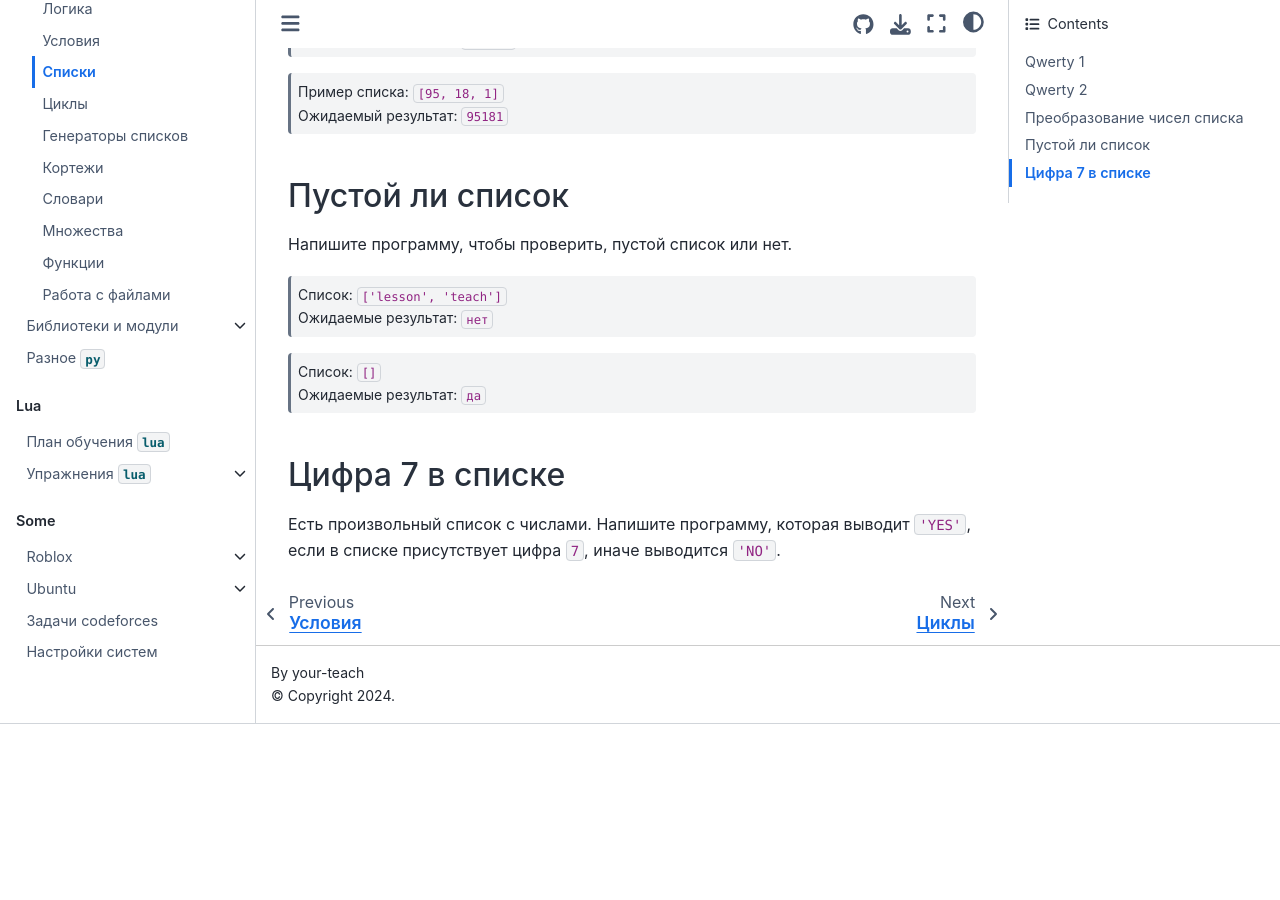
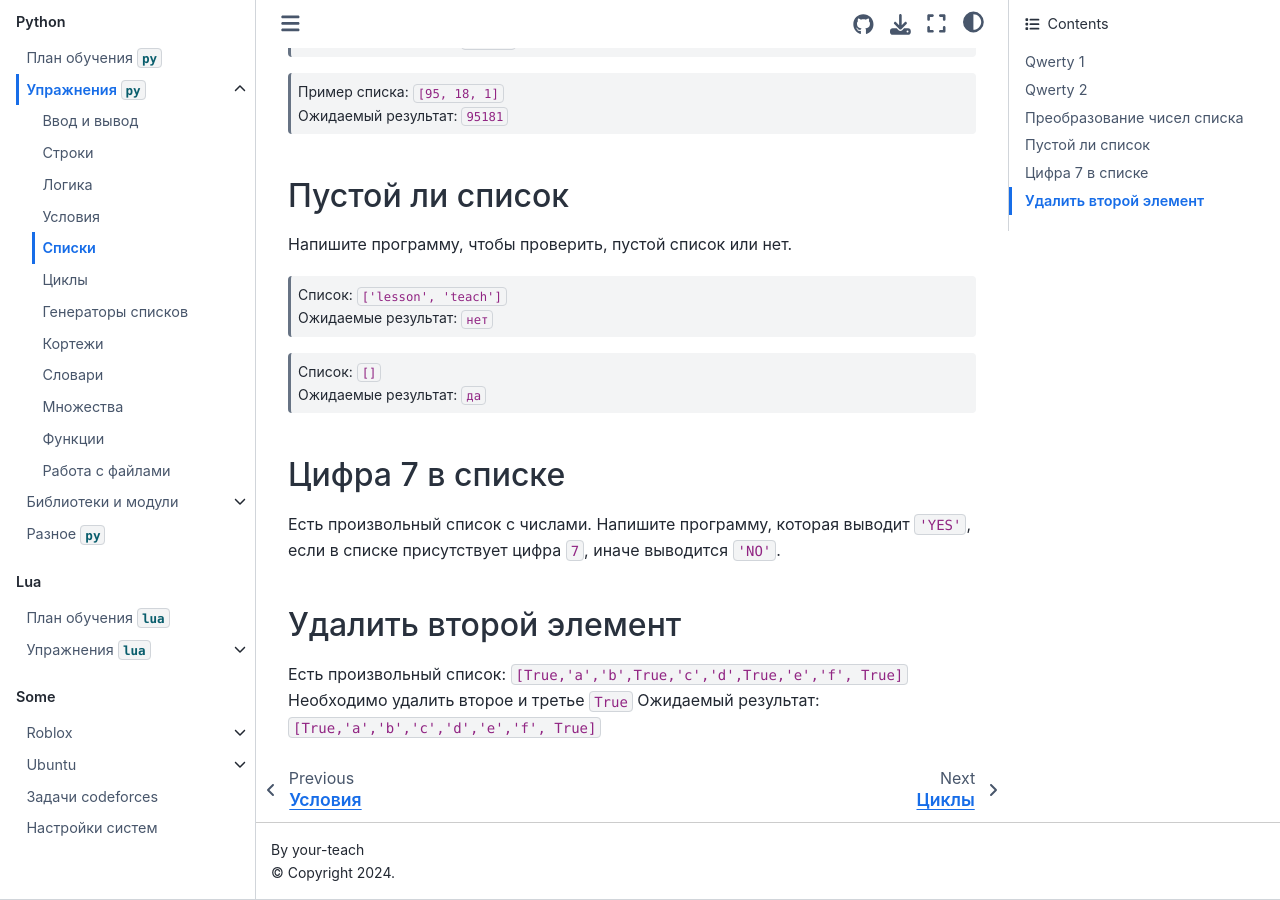
Before and after one commit to your-teach/faithpages, a Jupyter Book: the page built from Python/Tasks/5.lists.md, in a window 1280 px wide and 900 px high, scrolled down 617 px. Built offline with Jupyter Book 1.0.4 settings and Sphinx 7.4.7 and the Sphinx Book theme 1.1.4, drawn with Linux system fonts in a browser that asks for light colours; pages that are not in the unit, such as notebooks, are missing from menus; before the commit the page ends 1341 px from its top, so only the background shows below that.

Commit message:
fixed list tuples python

```diff
--- a/Python/Tasks/5.lists.md
+++ b/Python/Tasks/5.lists.md
@@ -35,3 +35,10 @@
 
 Есть произвольный список с числами.
 Напишите программу, которая выводит `'YES'`, если в списке присутствует цифра `7`, иначе выводится `'NO'`.
+
+
+## Удалить второй элемент
+
+Есть произвольный список: `[True,'a','b',True,'c','d',True,'e','f', True]`
+Необходимо удалить второе и третье `True`
+Ожидаемый результат: `[True,'a','b','c','d','e','f', True]`
```
Also changed, not shown: Python/Lib-modules/2.List-pckg.md (+5 -0 lines), Python/Tasks/7.tuples.md (+1 -1 lines).
